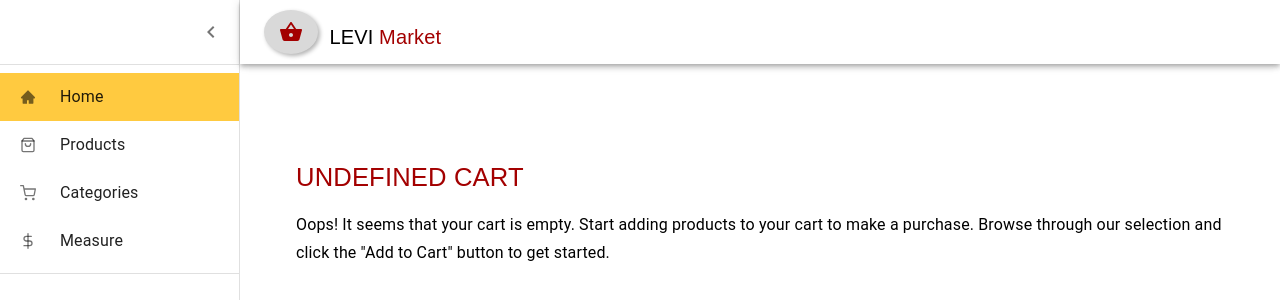
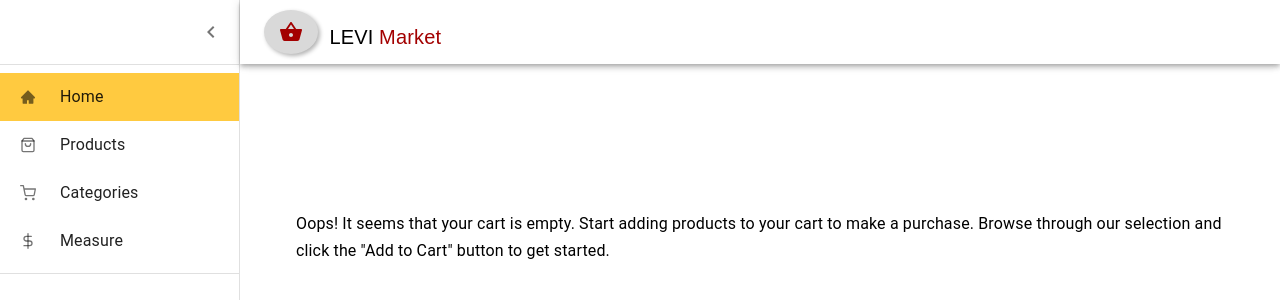
Before and after one commit to a7mad1112/Point-of-sale-system, a React (Create React App) app: page /cart/1 in a window 1280 px wide. Shown: the top 300 px of the page. Built offline with nearby package versions, Linux system fonts and the light colour scheme; no server answers.

Commit message:
inline cart name edit

```diff
--- a/src/pages/Cart/Cart.tsx
+++ b/src/pages/Cart/Cart.tsx
@@ -1,25 +1,62 @@
-import React from "react";
-import { useSelector } from "react-redux";
+import { useState, useRef } from "react";
+import { useDispatch, useSelector } from "react-redux";
 import { useParams } from "react-router-dom";
 import { CartsType } from "../../types/types";
-import SectionHeading from "../Components/SectionHeading/SectionHeading";
 import ProductsTable from "./Components/ProductsTable/ProductsTable";
+import { Box } from "@mui/material";
+import usePut from "../../hooks/usePut";
+import { cartsActions } from "../../store/states/cartSlice";
 
 const Cart = () => {
   const { id } = useParams();
+  const dispatch = useDispatch();
+  const { putData } = usePut(
+    `http://localhost:1337/api/carts1/${id}?populate=*`
+  );
   // to find cart
   const carts: CartsType = useSelector((state: any) => state.carts.carts);
   const cart: any = carts?.find((c) => c.id === Number(id));
   // get products Cart
   const products = cart?.attributes?.products?.data || [];
-  console.log(products[0]);
+  // console.log(products[0]);
+  const [cartName, setCartName] = useState(cart?.attributes.name);
+  const oldName = useRef(cartName);
+  const handleChangeName = async () => {
+    const trimmedCartName = cartName?.trim();
+    const newName = trimmedCartName === "" ? oldName : trimmedCartName;
+    // console.log(newName);
+    const data = {
+      data: {
+        name: newName,
+      },
+    };
+
+    await putData(data);
+
+    const URL = "http://localhost:1337/api/carts1?populate=*";
+    try {
+      const res = await fetch(URL);
+      const data = await res.json();
+      dispatch(cartsActions.setCarts(data.data));
+      // console.log(data.data);
+    } catch (error) {
+      throw new Error("Failed to post data");
+    }
+  };
   return (
     <>
       <section>
-        <SectionHeading
-          position="left"
-          text={`${cart?.attributes.name} Cart`}
-        />
+        <Box sx={{ textAlign: "left" }} className={`main-heading`}>
+          <input
+            type="text"
+            value={cartName}
+            onChange={(e) => {
+              if (cartName?.trim().split("").length) oldName.current = cartName;
+              setCartName(e.target.value);
+            }}
+            onBlur={handleChangeName}
+          />
+        </Box>
         {cart?.attributes.desc && (
           <article>
             <h3>{cart?.attributes.desc}</h3>
--- a/src/pages/Components/SectionHeading/section-heading.css
+++ b/src/pages/Components/SectionHeading/section-heading.css
@@ -1,4 +1,4 @@
-.main-heading h2 {
+.main-heading h2, .main-heading input {
   font-weight: normal;
   font-size: 1.6rem;
   position: relative;
@@ -7,13 +7,20 @@
   padding-top: 80px;
 }
 
+.main-heading input {
+  padding-top: 0px;
+  margin-top: 80px;
+}
+
 @media (max-width: 768px) {
-  .main-heading h2 {
+  .main-heading h2,
+  .main-heading input {
     margin-bottom: 15px;
   }
 }
 
-.center-heading h2::before {
+.center-heading h2::before,
+.main-heading input::before {
   content: "";
   position: absolute;
   left: 50%;
@@ -24,7 +31,8 @@
   width: 110px;
 }
 
-.center-heading h2::after {
+.center-heading h2::after,
+.main-heading input::after {
   content: "";
   position: absolute;
   left: 50%;
@@ -36,3 +44,15 @@
   bottom: -18px;
   background-color: white;
 }
+
+.main-heading input {
+  width: 200px;
+  text-align: start;
+  color: var(--red-color);
+  font-weight: 700;
+}
+
+.main-heading input:focus {
+  border: 1px solid #000;
+  box-sizing: border-box;
+}
--- a/src/pages/Home/Home.tsx
+++ b/src/pages/Home/Home.tsx
@@ -156,7 +156,7 @@ function Home() {
               // onChange={(e) => setSortTerm(e.target.value)}
             >
               <option value="all">All</option>
-              {categories.map((cat) => (
+              {categories?.map((cat) => (
                 <option value={cat.id} key={cat.id}>
                   {cat.attributes.name}
                 </option>
```
